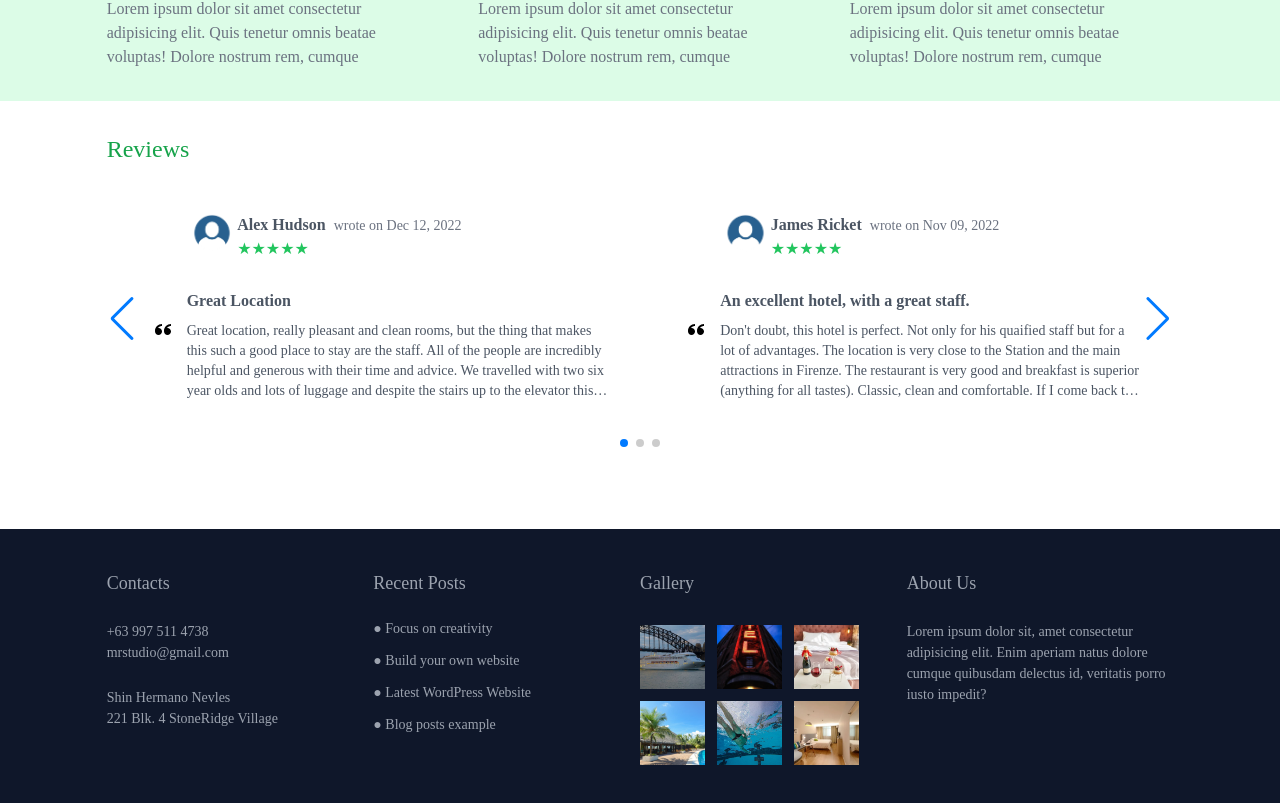
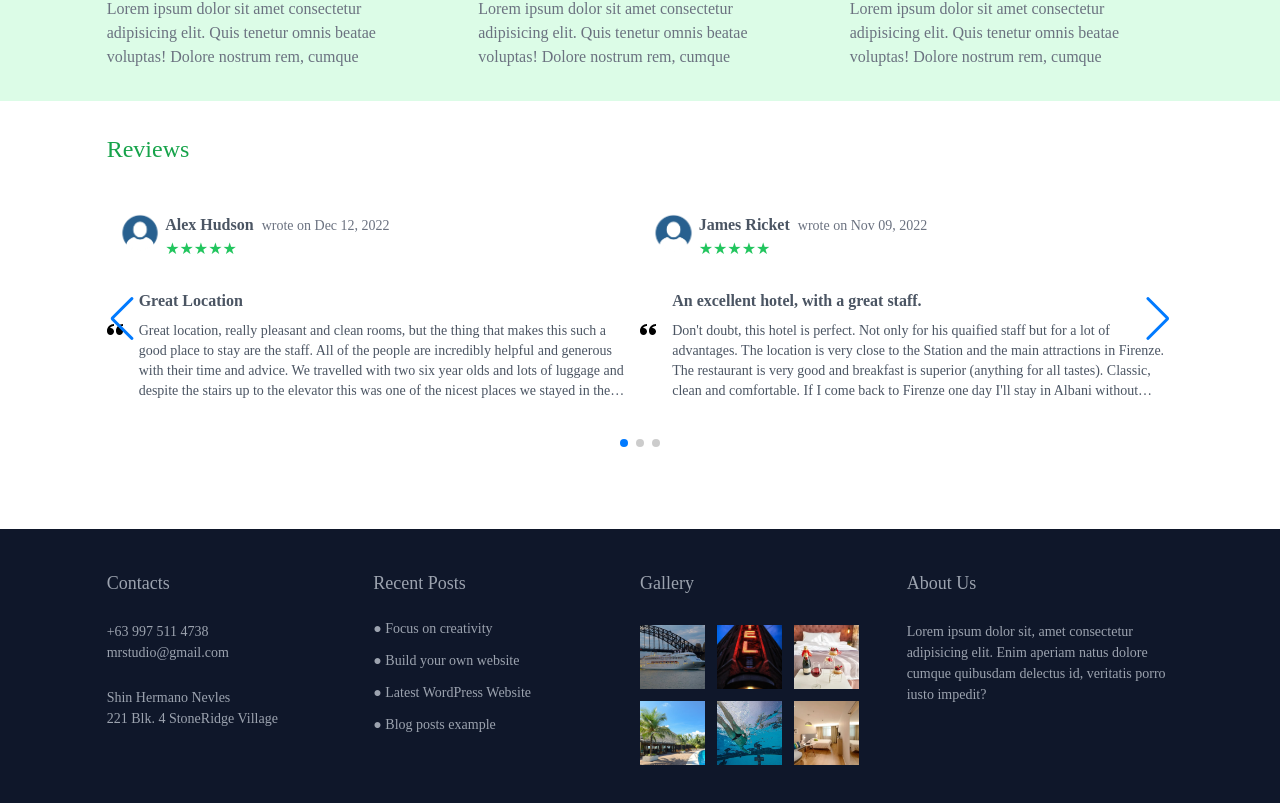
Before and after one commit to astridpx/REACT-HOTEL-BOOKING-CLIENT, a React (Create React App) app: page / in a window 1280 px wide. Shown: the part 2533-3336 px from the top of the page. Built offline with nearby package versions, Linux system fonts and the light colour scheme; no server answers.

Commit message:
fixed google blocked

```diff
--- a/src/Pages/AdminPage.js
+++ b/src/Pages/AdminPage.js
@@ -9,6 +9,7 @@ const AdminPage = () => {
   const Logout = () => {
     localStorage.clear();
     window.location.reload();
+    navigate("/");
   };
 
   return (
--- a/src/Pages/Homepage.js
+++ b/src/Pages/Homepage.js
@@ -103,7 +103,7 @@ const Homepage = () => {
               <span className="text-base font-semibold ">
                 / {monthNames[checkIn.getMonth()]}
                 <MdExpandMore
-                  className="absolute -right-1 bottom-0 font-semibold text-2xl cursor-pointer md:right-0 "
+                  className="absolute hidden -right-1 bottom-0 font-semibold text-2xl cursor-pointer md:right-0 lg:block "
                   onClick={() => setCalendar(!calendar)}
                 />
               </span>
@@ -130,7 +130,7 @@ const Homepage = () => {
               <span className="text-base font-semibold">
                 / {monthNames[checkOut.getMonth()]}
                 <MdExpandMore
-                  className="absolute -right-1  bottom-0 font-semibold text-2xl cursor-pointer  md:right-0"
+                  className="absolute hidden -right-1  bottom-0 font-semibold text-2xl cursor-pointer  md:right-0  lg:block"
                   onClick={() => setCalendars(!calendars)}
                 />
               </span>
@@ -155,11 +155,11 @@ const Homepage = () => {
             <h1 className="text-2xl font-bold md:text-3xl ">
               {guess <= 0 ? setGuess(1) : guess <= 9 ? "0" + guess : guess}
               <MdExpandLess
-                className="absolute right-[20px] bottom-5 font-semibold text-2xl cursor-pointer"
+                className="absolute hidden right-[20px] bottom-5 font-semibold text-2xl cursor-pointer  lg:block"
                 onClick={() => setGuess(guess + 1)}
               />
               <MdExpandMore
-                className="absolute right-[20px] bottom-0 font-semibold text-2xl cursor-pointer"
+                className="absolute hidden right-[20px] bottom-0 font-semibold text-2xl cursor-pointer  lg:block"
                 onClick={() => setGuess(guess - 1)}
               />
             </h1>
--- a/src/components/Reviews/Swiper.js
+++ b/src/components/Reviews/Swiper.js
@@ -27,13 +27,13 @@ const SwiperReview = () => {
         pagination={{
           clickable: true,
         }}
-        navigation={true}
+        navigation={width < 1024 ? false : true}
         modules={[Pagination, Navigation]}
         className="mySwiper "
       >
         {Reviews.map((props) => {
           return (
-            <SwiperSlide className="py-6 pl-20 pr-8 relative " key={props.id}>
+            <SwiperSlide className="py-6 px-2  relative " key={props.id}>
               <header className="mb-7">
                 <div className=" flex ">
                   <img src={Profile} alt="" className="h-10  " />
@@ -50,11 +50,11 @@ const SwiperReview = () => {
                 </div>
               </header>
 
-              <h1 className="text-base text-gray-600 font-semibold mb-2 ">
+              <h1 className="text-base pl-6 text-gray-600 font-semibold mb-2 ">
                 {props.title}
               </h1>
-              <ImQuotesLeft className="absolute left-12" />
-              <p className="text-gray-600 max-h-40 text-ellipsis line-clamp-4 break-words  text-sm mb-6 ">
+              <ImQuotesLeft className="absolute left-0" />
+              <p className="text-gray-600 max-h-40 pl-6 text-ellipsis line-clamp-4 break-words  text-sm mb-6 ">
                 {props.review}
               </p>
             </SwiperSlide>
```
